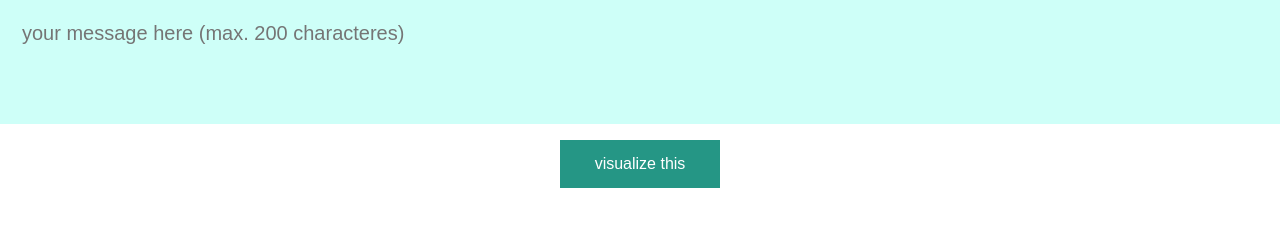
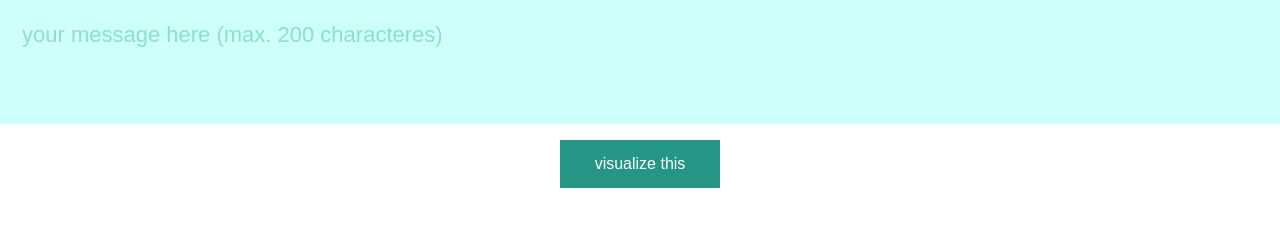
Before and after one commit to visualmagical/text-to-line, a plain HTML site: page index.html in a window 1280 px wide. Drawn offline with nearby package versions, Linux system fonts and the light colour scheme.

Commit message:
color upd

```diff
--- a/index.html
+++ b/index.html
@@ -34,11 +34,15 @@
       width: 100%;
       color: #333;
       font-family: sans-serif;
-      font-size: 20px;
+      font-size: 22px;
       height: 10vh;
       border: none;
       outline: none;
       color: #056053;
+    }
+
+    .text::placeholder {
+      color: #8dddd0;
     }
 
     .text-wrap {
```
